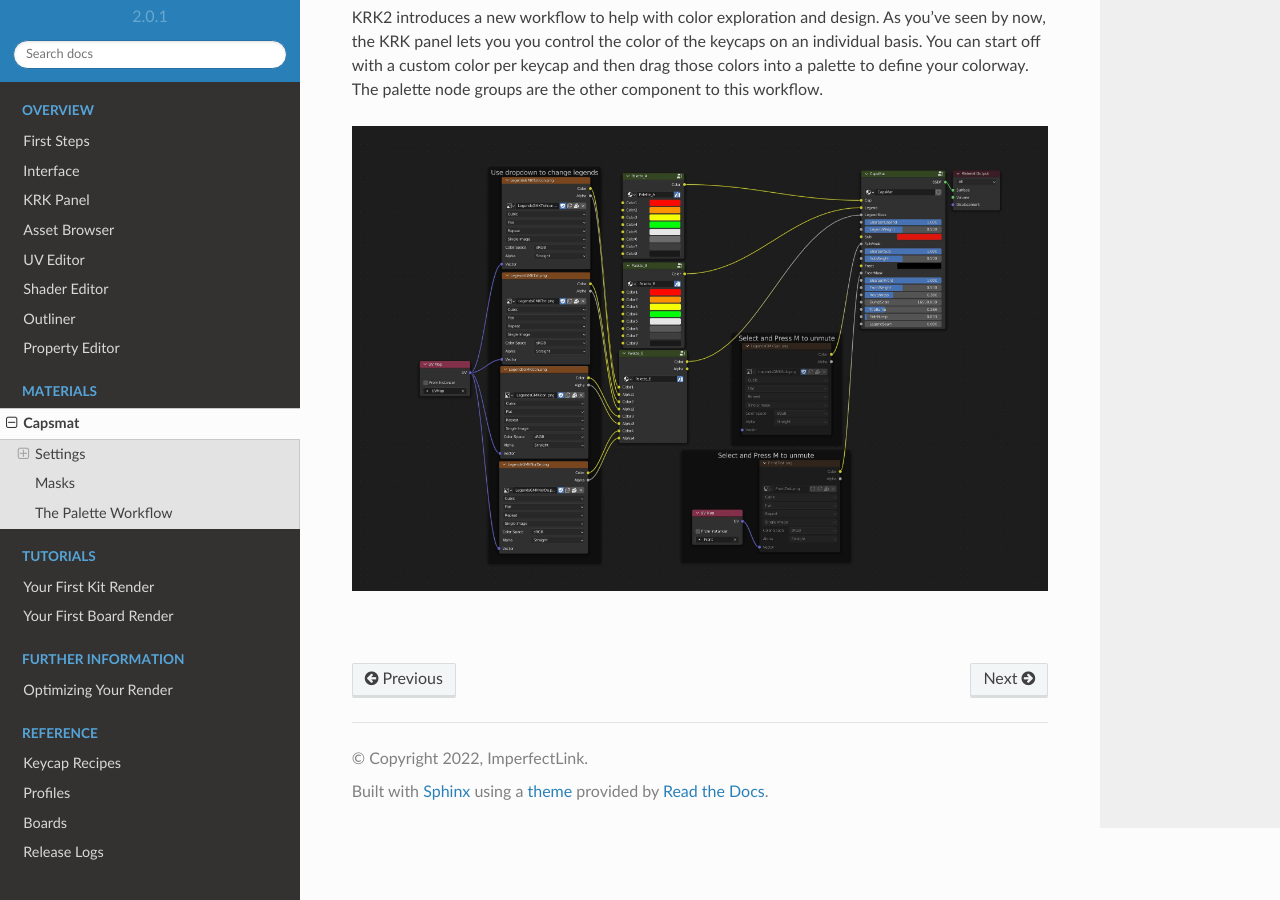
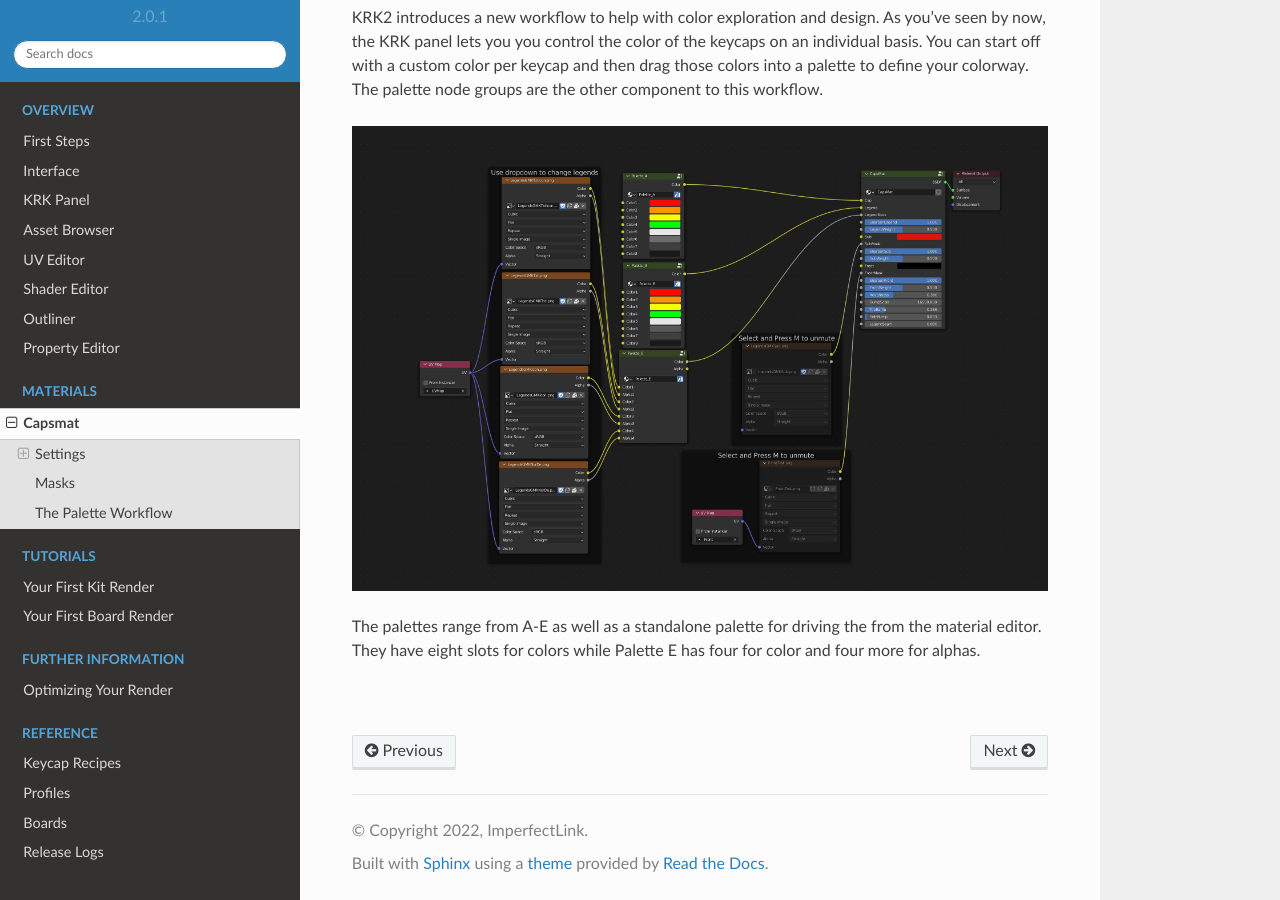
Before and after one commit to imperfectlink/KeyboardRenderKit, a Sphinx documentation site: the page built from docs/source/capsmat.rst, in a window 1280 px wide and 900 px high, scrolled down 7901 px. Built offline with Sphinx 7.4.7 and the Read the Docs theme 2.0.0, drawn with Linux system fonts in a browser that asks for light colours.

Commit message:
Update capsmat.rst

```diff
--- a/docs/source/capsmat.rst
+++ b/docs/source/capsmat.rst
@@ -126,4 +126,6 @@ The palette node groups are the other component to this workflow.
 
 .. image:: img/Palettes.jpg
 
+The palettes range from A-E as well as a standalone palette for driving the from the material editor. They have eight slots for colors while Palette E has four for color and four more for alphas.
+
 |
```
